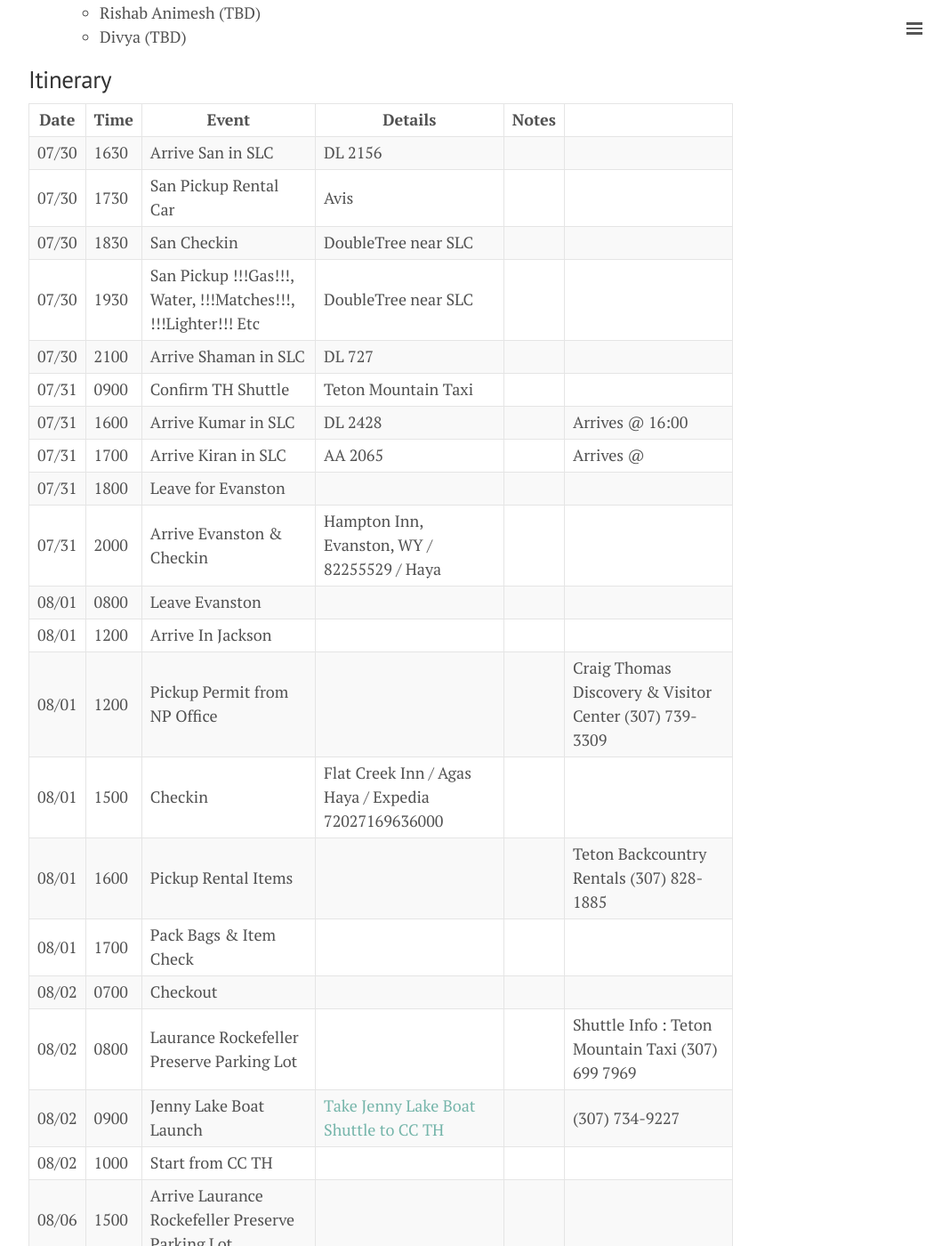
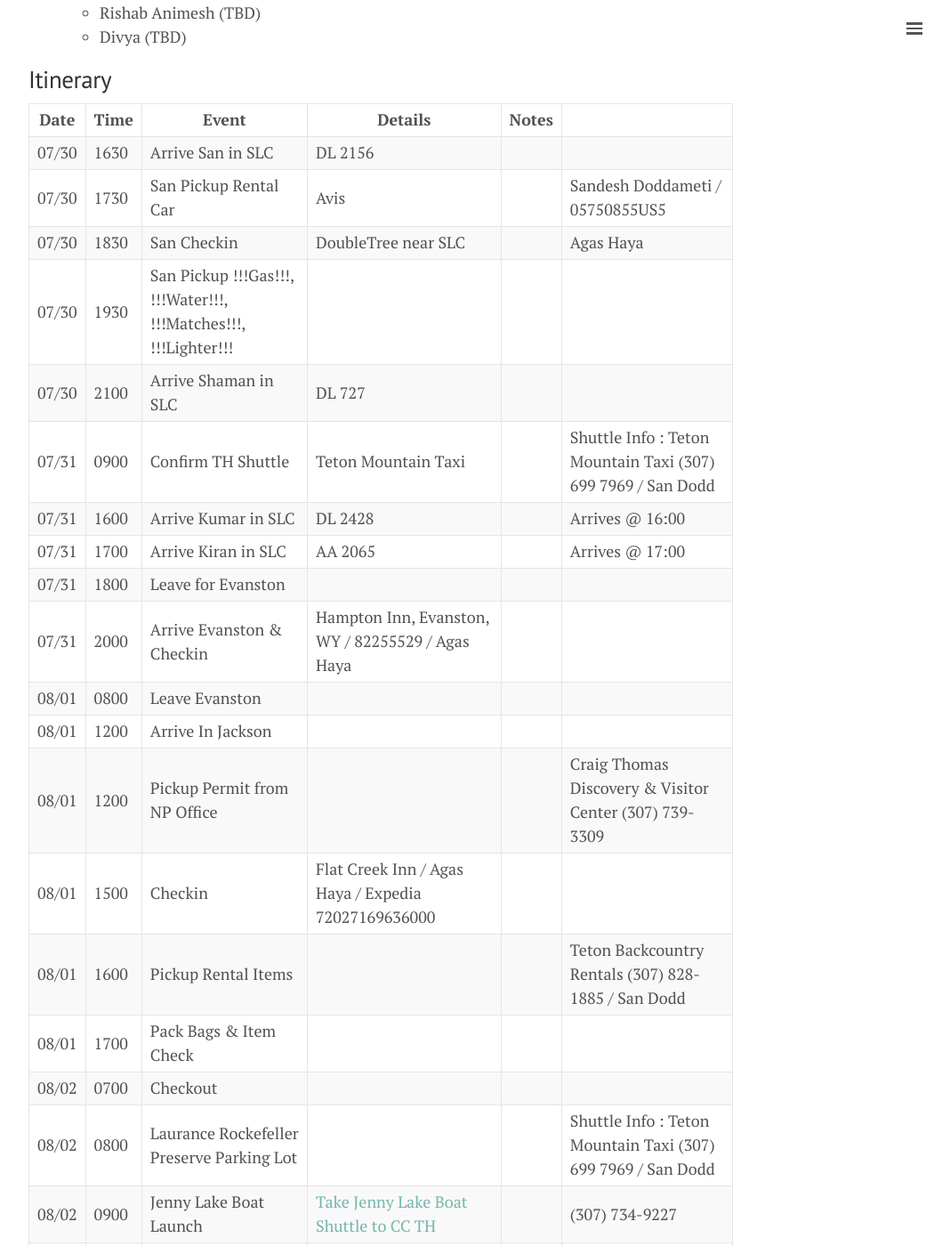
Before and after one commit to sectorzero/sectorzero.github.io, a Jekyll site: the page built from temp/bpack2021.md, in a window 1280 px wide and 1400 px high, scrolled down 2942 px. Shown: the whole window at 89% size, without its empty margins (212-1280 px from the left). Built offline with Jekyll 4.4.1, drawn with Linux system fonts in a browser that asks for light colours; some of the changed text lies outside the part shown.

Commit message:
updated backpack 2021

```diff
--- a/temp/bpack2021.md
+++ b/temp/bpack2021.md
@@ -90,36 +90,36 @@
 | Date  | Time | Event  | Details  | Notes                                                 |
 | ---   | ---- | ----- | ----- | ----------------------------------------------------- |
 | 07/30 | 1630 | Arrive San in SLC  | DL 2156 | |
-| 07/30 | 1730 | San Pickup Rental Car  | Avis | |
-| 07/30 | 1830 | San Checkin  | DoubleTree near SLC | |
-| 07/30 | 1930 | San Pickup !!!Gas!!!, Water, !!!Matches!!!, !!!Lighter!!! Etc  | DoubleTree near SLC | |
+| 07/30 | 1730 | San Pickup Rental Car  | Avis | | Sandesh Doddameti / 05750855US5
+| 07/30 | 1830 | San Checkin  | DoubleTree near SLC | | Agas Haya
+| 07/30 | 1930 | San Pickup !!!Gas!!!, !!!Water!!!, !!!Matches!!!, !!!Lighter!!! | | |
 | 07/30 | 2100 | Arrive Shaman in SLC  | DL 727 | |
-| 07/31 | 0900 | Confirm TH Shuttle  | Teton Mountain Taxi  | |
+| 07/31 | 0900 | Confirm TH Shuttle  | Teton Mountain Taxi  | | Shuttle Info : Teton Mountain Taxi (307) 699 7969 / San Dodd
 | 07/31 | 1600 | Arrive Kumar in SLC  | DL 2428 | | Arrives @ 16:00
-| 07/31 | 1700 | Arrive Kiran in SLC  | AA 2065 | | Arrives @
+| 07/31 | 1700 | Arrive Kiran in SLC  | AA 2065 | | Arrives @ 17:00
 | 07/31 | 1800 | Leave for Evanston  |  | |
-| 07/31 | 2000 | Arrive Evanston & Checkin  | Hampton Inn, Evanston, WY / 82255529 / Haya  | |
+| 07/31 | 2000 | Arrive Evanston & Checkin  | Hampton Inn, Evanston, WY / 82255529 / Agas Haya  | |
 | 08/01 | 0800 | Leave Evanston  | | |
 | 08/01 | 1200 | Arrive In Jackson | | |
 | 08/01 | 1200 | Pickup Permit from NP Office | | | Craig Thomas Discovery & Visitor Center (307) 739-3309
 | 08/01 | 1500 | Checkin | Flat Creek Inn / Agas Haya / Expedia 72027169636000 | |
-| 08/01 | 1600 | Pickup Rental Items | | | Teton Backcountry Rentals (307) 828-1885
+| 08/01 | 1600 | Pickup Rental Items | | | Teton Backcountry Rentals (307) 828-1885 / San Dodd
 | 08/01 | 1700 | Pack Bags & Item Check | | |
 | 08/02 | 0700 | Checkout | | |
-| 08/02 | 0800 | Laurance Rockefeller Preserve Parking Lot | | | Shuttle Info : Teton Mountain Taxi (307) 699 7969
+| 08/02 | 0800 | Laurance Rockefeller Preserve Parking Lot | | | Shuttle Info : Teton Mountain Taxi (307) 699 7969 / San Dodd
 | 08/02 | 0900 | Jenny Lake Boat Launch | [Take Jenny Lake Boat Shuttle to CC TH](https://jennylakeboating.com/boat-trips/shuttle-service/) | | (307) 734-9227
-| 08/02 | 1000 | Start from CC TH | | |
+| 08/02 | 1000 | Start from Cascade Canyons TH | | |
 | 08/06 | 1500 | Arrive Laurance Rockefeller Preserve Parking Lot | | |
 | 08/06 | 1600 | Dropoff Rental Items | | | Teton Backcountry Rentals (307) 828-1885
-| 08/06 | 1800 | Arrive Idaho Falls & Checkin | Hampton Inn, Idaho Falls, ID / 82779337 / Haya | |
+| 08/06 | 1800 | Arrive Idaho Falls & Checkin | Hampton Inn, Idaho Falls, ID / 82779337 / Agas Haya | |
 | 08/07 | 0900 | Checkout | | |
-| 08/07 | 1300 | Drop Kiran at SLC  | AA 2846 | | Departs @
-| 08/07 | 1330 | Drop Kumar at SLC  | DL 3588 | | Departs @ 15:30
-| 08/07 | 1400 | Checkin  | Hampton Inn, SLC / 87235977 / Haya | |
+| 08/07 | 1300 | Drop Kiran at SLC  | AA 2846 | | Departs @ 15:00
+| 08/07 | 1300 | Drop Kumar at SLC  | DL 3588 | | Departs @ 15:30
+| 08/07 | 1400 | Checkin  | Hampton Inn Salt Lake City Central, SLC / 87941192 / Agas Haya | |
 | 08/08 | 1000 | Checkout  |  | |
 | 08/08 | 1730 | Drop Rental Car  |  | |
-| 08/08 | 0830 | Shaman Flight  | DL 570  | |
-| 08/08 | 0830 | San Flight  | DL 370  | |
+| 08/08 | 2030 | Shaman Flight  | DL 570  | |
+| 08/08 | 2030 | San Flight  | DL 370  | |
 
 ### Details
 - Permit Details
```
